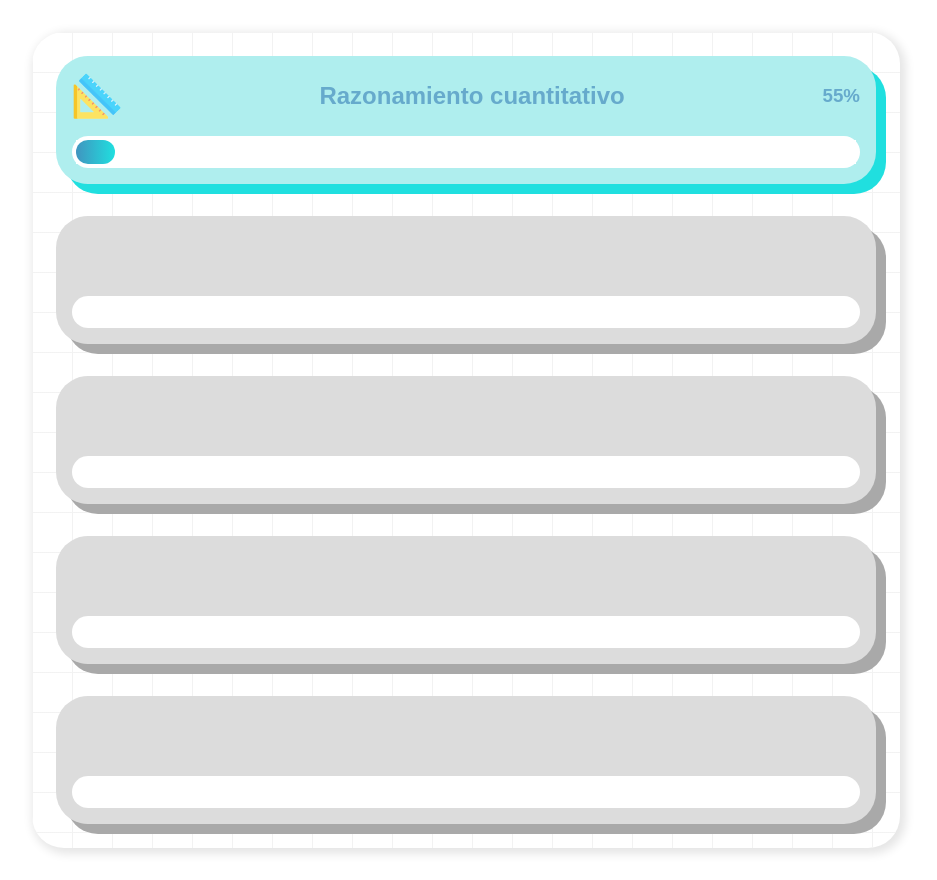
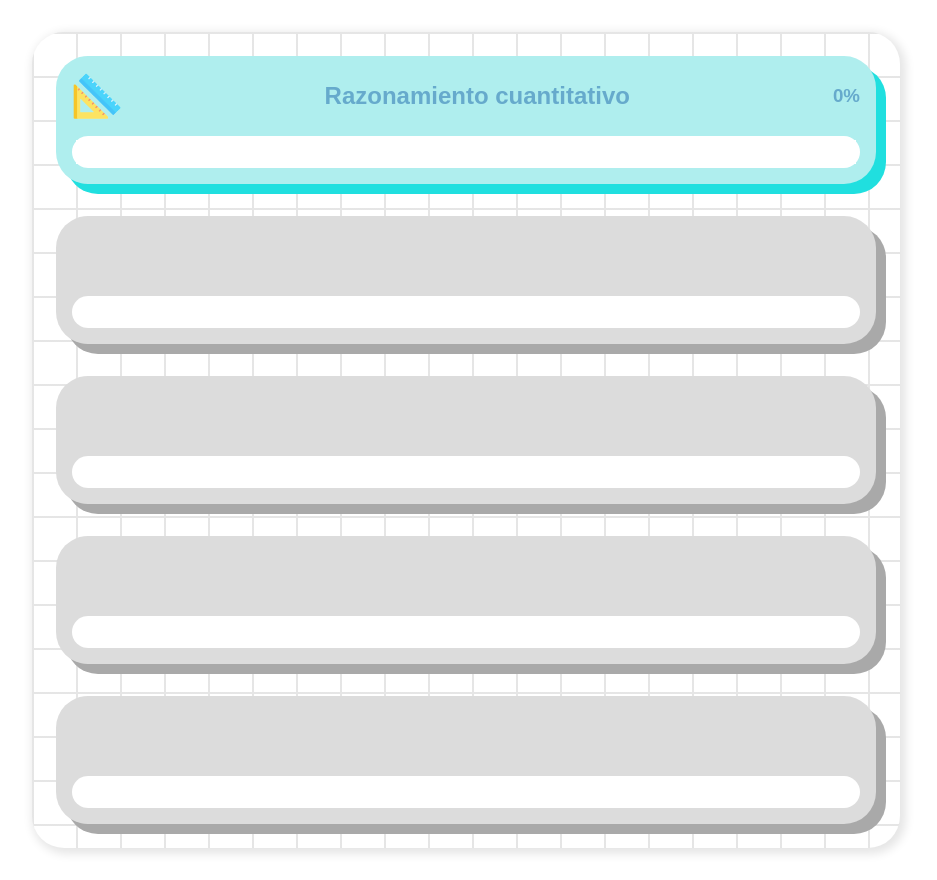
Before and after one commit to LevelOneNino/Prueba-Saber-Pro, a plain HTML site: page index.html in a window 1280 px wide. Shown: the whole page, without its empty margins (174-1111 px from the left). Drawn offline with Linux system fonts and the light colour scheme.

Commit message:
feat: List of questions autommated

```diff
--- a/css/style.css
+++ b/css/style.css
@@ -6,6 +6,11 @@
 
 body {
 	font-family: sans-serif, system-ui;
+	/* background-color: hsl(180 50% 80%); */
+	/* background-image: url('../assets/images/bg.jpg'); */
+	/* background-repeat: no-repeat; */
+	/* background-attachment: fixed; */
+	/* background-size: cover; */
 }
 
 main {
@@ -15,81 +20,15 @@ main {
 	padding: 2em 1em;
 }
 
-.paper {
+#paper {
+	background-color: white;
 	width: 100%;
 	min-height: 90svh;
 	padding: 1.5em;
 	border-radius: 2em;
 	background-image:
-		linear-gradient(hsl(0 0% 95%) 1px, transparent 1px),
-		linear-gradient(90deg, hsl(0 0% 95%) 1px, transparent 1px);
-	background-size: 40px 40px;
+		linear-gradient(hsl(0 0% 90%) 2px, transparent 2px),
+		linear-gradient(90deg, hsl(0 0% 90%) 2px, transparent 2px);
+	background-size: 44px 44px;
 	box-shadow: 3px 3px 10px 3px hsl(from black h s l / 0.1);
 }
-
-.modulo-disabled {
-	display: block;
-	width: 100%;
-	padding: 1em;
-	margin-top: 2em;
-	background-color: gainsboro;
-	box-shadow: 10px 10px darkgray;
-	border-radius: 2em;
-}
-
-.modulo-disabled>.title {
-	height: 3em;
-}
-
-.modulo-disabled>.progress {
-	width: 100%;
-	height: 2em;
-	margin-inline: auto;
-	margin-top: 1em;
-	border-radius: 2em;
-	background-color: white;
-}
-
-.modulo {
-	display: block;
-	width: 100%;
-	padding: 1em;
-	text-decoration: none;
-	background-color: paleturquoise;
-	box-shadow: 10px 10px hsl(180 75% 50%);
-	border-radius: 2em;
-}
-
-.modulo>.title {
-	text-align: center;
-	display: flex;
-	justify-content: space-between;
-	align-items: center;
-	color: hsl(200 50% 60%);
-}
-
-.modulo>.progress {
-	display: block;
-	appearance: none;
-	width: 100%;
-	height: 2em;
-	margin-inline: auto;
-	margin-top: 1em;
-	border-radius: 2em;
-	border: 0.3em solid white;
-	background-color: white;
-}
-
-.modulo>.progress::-webkit-progress-bar {
-	background-color: white;
-}
-
-.modulo>.progress::-webkit-progress-value {
-	background-image: linear-gradient(to right, hsl(200 50% 50%), hsl(180 75% 50%));
-	border-radius: 2em;
-}
-
-.modulo>.progress::-moz-progress-bar {
-	background-image: linear-gradient(to right, hsl(200 50% 50%), hsl(180 75% 50%));
-	border-radius: 2em;
-}
--- a/index.html
+++ b/index.html
@@ -6,18 +6,21 @@
 	<meta name="viewport" content="width=device-width, initial-scale=1">
 	<title>Prepárate Saber Pro</title>
 	<link href="css/style.css" rel="stylesheet">
+	<link href="css/index.css" rel="stylesheet">
+	<script src="js/data.js"></script>
+	<script src="js/index.js"></script>
 </head>
 
 <body>
 	<main>
-		<div class="paper">
-			<a href="razonamiento_matematico.html" class="modulo">
+		<div id="paper">
+			<a id="razonamiento_cuantitativo" href="modulos/razonamiento_cuantitativo.html" class="modulo">
 				<div class="title">
-					<img src="images/razonamiento_cuantitativo.png" alt="icono" height="48">
+					<img src="assets/images/razonamiento_cuantitativo.png" alt="icono" height="48">
 					<h2>Razonamiento cuantitativo</h2>
-					<h3>55%</h3>
+					<h3>0%</h3>
 				</div>
-				<progress value="5" max="100" class="progress"></progress>
+				<progress value="0" max="100" class="progress"></progress>
 			</a>
 			<div class="modulo-disabled">
 				<div class="title"></div>
--- /dev/null
+++ b/js/data.js
@@ -0,0 +1,201 @@
+answered = localStorage.getItem("answered")
+if (!answered) {
+	localStorage.setItem("answered", JSON.stringify([]))
+	answered = localStorage.getItem("answered")
+}
+answered = JSON.parse(answered)
+
+questionnaire = [
+	{
+		"titulo": "Rango etario",
+		"contexto": "A continuación se presenta la pirámide de edades de la población de Cartagena de Indias en el año 1777.",
+		"imagen": "../assets/images/grafico-5.png",
+		"pregunta": "Según la gráfica, la mayor cantidad de	mujeres está en el ragon etario:",
+		"respuestas": [
+			{ "texto": "0-29", "correcta": true },
+			{ "texto": "40-89", "correcta": false },
+			{ "texto": "25-59", "correcta": false },
+			{ "texto": "20-39", "correcta": false },
+		]
+	},
+	{
+		"titulo": "Porcentaje",
+		"contexto": "A continuación se presenta la pirámide de edades de la población de Cartagena de Indias en el año 1777.",
+		"imagen": "../assets/images/grafico-5.png",
+		"pregunta": "Si se desea calcular el porcentaje de personas entre 15 y 34 años respecto al total de la población, ¿cuál de las siguientes expresiones representa correctamente el procedimiento?",
+		"respuestas": [
+			{ "texto": "(Número de personas entre 15 y 34 años / Total de la población) × 100", "correcta": true },
+			{ "texto": "(Número de personas entre 15 y 34 años / Número de mujeres) × 100", "correcta": false },
+			{ "texto": "ninguna de las anteriores", "correcta": false },
+			{ "texto": "(Número de personas entre 15 y 34 años / Número de hombres) × 100", "correcta": false },
+		]
+	},
+	{
+		"titulo": "Estructura demográfica",
+		"contexto": "A continuación se presenta la pirámide de edades de la población de Cartagena de Indias en el año 1777.",
+		"imagen": "../assets/images/grafico-5.png",
+		"pregunta": "Según la pirámide de edades, ¿cuál de las siguientes afirmaciones es más adecuada para describir la estructura demográfica de Cartagena en 1777?",
+		"respuestas": [
+			{ "texto": "La población estaba compuesta principalmente por adultos mayores.", "correcta": false },
+			{ "texto": "La población tenía una proporción equilibrada entre hombres y mujeres en todos los rangos de edad.", "correcta": false },
+			{ "texto": "La población tenía una base ancha, lo que indica alta natalidad.", "correcta": true },
+			{ "texto": "La mayoría de la población estaba en edad avanzada, lo que indica baja mortalidad.", "correcta": false },
+		]
+	},
+	{
+		"titulo": "Tasa de masculinidad",
+		"contexto": "A continuación se presenta la pirámide de edades de la población de Cartagena de Indias en el año 1777.",
+		"imagen": "../assets/images/grafico-5.png",
+		"pregunta": "La tasa de masculinidad es un indicador demográfico que se calcula como (# hombres/# mujeres) x100 en una población determinada. En el caso de estudio, ¿qué tendencia se observa en la tasa de masculinidad a medida que aumenta la edad?",
+		"respuestas": [
+			{ "texto": "Aumenta progresivamente", "correcta": false },
+			{ "texto": "Se mantiene constante", "correcta": false },
+			{ "texto": "Disminuye progresivamente", "correcta": true },
+			{ "texto": "Fluctúa sin patrón definido", "correcta": false },
+		]
+	},
+	{
+		"titulo": "Edad mayor",
+		"contexto": "A continuación se presenta la pirámide de edades de la población de Cartagena de Indias en el año 1777.",
+		"imagen": "../assets/images/grafico-5.png",
+		"pregunta": "¿Cuál de las siguientes afirmaciones es más adecuada para justificar por qué hay menos hombres en los grupos de edad mayores?",
+		"respuestas": [
+			{ "texto": "La gráfica no permite hacer ninguna inferencia sobre la mortalidad.", "correcta": false },
+			{ "texto": "La gráfica muestra que los hombres eran más numerosos en todos los grupos de edad.", "correcta": false },
+			{ "texto": "Los hombres vivían más años que las mujeres en esa época.", "correcta": false },
+			{ "texto": "Es probable que la mortalidad masculina aumentara con la edad.", "correcta": true },
+		]
+	},
+	{
+		"titulo": "Edad mayor",
+		"contexto": "A continuación se presenta una tabla correspondiente con el censo de 1851, por sexos, de algunas de las principales ciudades de Colombia de la época.",
+		"imagen": "../assets/images/cuadro_3.png",
+		"pregunta": "¿Cuál de las siguientes afirmaciones es correcta según los datos de la tabla?",
+		"respuestas": [
+			{ "texto": "En todas las ciudades hay más mujeres que hombres.", "correcta": true },
+			{ "texto": "En ninguna ciudad hay más mujeres que hombres.", "correcta": false },
+			{ "texto": "En algunas ciudades hay más hombres que mujeres.", "correcta": false },
+			{ "texto": "Todas las ciudades tienen igual número de hombres y mujeres.", "correcta": false },
+		]
+	},
+	{
+		"titulo": "Investigación adicional",
+		"contexto": "A continuación se presenta una tabla correspondiente con el censo de 1851, por sexos, de algunas de las principales ciudades de Colombia de la época.",
+		"imagen": "../assets/images/cuadro_3.png",
+		"pregunta": "Si una ciudad tiene una diferencia significativa entre el número de hombres y mujeres, ¿cuál de las siguientes afirmaciones sería más adecuada para justificar una investigación adicional?",
+		"respuestas": [
+			{ "texto": "La diferencia indica que la ciudad tenía una población equilibrada.", "correcta": false },
+			{ "texto": "La diferencia puede deberse a errores de transcripción en el censo.", "correcta": true },
+			{ "texto": "La diferencia sugiere que no se necesita más análisis.", "correcta": false },
+			{ "texto": "La diferencia no tiene relevancia estadística.", "correcta": false },
+		]
+	},
+	{
+		"titulo": "Menor población",
+		"contexto": "A continuación se presenta una tabla correspondiente con el censo de 1851, por sexos, de algunas de las principales ciudades de Colombia de la época.",
+		"imagen": "../assets/images/cuadro_3.png",
+		"pregunta": "Si se observa que una ciudad tiene una población total mucho menor que otras, ¿cuál de las siguientes afirmaciones es más adecuada?",
+		"respuestas": [
+			{ "texto": "La ciudad tenía una economía más fuerte.", "correcta": false },
+			{ "texto": "La ciudad tenía más mujeres que hombres.", "correcta": false },
+			{ "texto": "La ciudad era probablemente menos urbanizada o menos desarrollada.", "correcta": true },
+			{ "texto": "La ciudad probablemente tenía una alta densidad poblacional.", "correcta": false },
+		]
+	},
+	{
+		"titulo": "Proporción poblacional",
+		"contexto": "A continuación se presenta una tabla correspondiente con el censo de 1851, por sexos, de algunas de las principales ciudades de Colombia de la época.",
+		"imagen": "../assets/images/cuadro_3.png",
+		"pregunta": "Según la tabla, la ciudad con más mujeres en proporción a su población total era:",
+		"respuestas": [
+			{ "texto": "Cartagena", "correcta": true },
+			{ "texto": "Bogotá", "correcta": false },
+			{ "texto": "Barranquilla", "correcta": false },
+			{ "texto": "Popayán", "correcta": false },
+		]
+	},
+	{
+		"titulo": "Diferencia porcentual",
+		"contexto": "A continuación se presenta un gráfico que muestra el porcentaje de la población de Cartagena de Indias que alcanzó algún nivel de enseñanza en los rangos de edad 25–64 y 25–34 años, desagregado por género, según el censo de 2005. Básica en el gráfico es hasta 9no grado, básica incompleta es que terminó antes del 9no, y media completa es desde 10mo hasta 11no o 12 grado.",
+		"imagen": "../assets/images/grafico_9.png",
+		"pregunta": "Según el gráfico, el nivel educativo que presenta la mayor diferencia porcentual entre hombres y mujeres de 25 a 34 años es:",
+		"respuestas": [
+			{ "texto": "Básica completa", "correcta": false },
+			{ "texto": "Universitaria completa", "correcta": true },
+			{ "texto": "Básica incompleta", "correcta": false },
+			{ "texto": "Media completa", "correcta": false },
+		]
+	},
+	{
+		"titulo": "Educación secundaria completa",
+		"contexto": "A continuación se presenta un gráfico que muestra el porcentaje de la población de Cartagena de Indias que alcanzó algún nivel de enseñanza en los rangos de edad 25–64 y 25–34 años, desagregado por género, según el censo de 2005. Básica en el gráfico es hasta 9no grado, básica incompleta es que terminó antes del 9no, y media completa es desde 10mo hasta 11no o 12 grado.",
+		"imagen": "../assets/images/grafico_9.png",
+		"pregunta": "Si se desea calcular el porcentaje total de personas entre 25 y 64 años que alcanzaron al menos educación secundaria completa (hasta 11 o 12 grado), ¿cuál de las siguientes combinaciones de datos se deben sumar?",
+		"respuestas": [
+			{ "texto": "básica incompleta, básica completa, media y superior completa", "correcta": false },
+			{ "texto": "superior completa", "correcta": false },
+			{ "texto": "media completa y superior completa", "correcta": true },
+			{ "texto": "básica incompleta, básica completa y media completa", "correcta": false },
+		]
+	},
+	{
+		"titulo": "Educación básica incompleta",
+		"contexto": "A continuación se presenta un gráfico que muestra el porcentaje de la población de Cartagena de Indias que alcanzó algún nivel de enseñanza en los rangos de edad 25–64 y 25–34 años, desagregado por género, según el censo de 2005. Básica en el gráfico es hasta 9no grado, básica incompleta es que terminó antes del 9no, y media completa es desde 10mo hasta 11no o 12 grado.",
+		"imagen": "../assets/images/grafico_9.png",
+		"pregunta": "Si se observa que en el grupo de 25–64 años hay más hombres con básica incompleta que mujeres, ¿cuál de las siguientes afirmaciones es más adecuada?",
+		"respuestas": [
+			{ "texto": "Las mujeres no acceden a la educación primaria.", "correcta": false },
+			{ "texto": "Los hombres abandonan más la educación básica.", "correcta": true },
+			{ "texto": "La educación primaria no es obligatoria para los hombres.", "correcta": false },
+			{ "texto": "Los cartageneros prefieren enviar a la escuela a las mujeres mas no a los hombres.", "correcta": false },
+		]
+	},
+	{
+		"titulo": "Mujeres universitarias",
+		"contexto": "A continuación se presenta un gráfico que muestra el porcentaje de la población de Cartagena de Indias que alcanzó algún nivel de enseñanza en los rangos de edad 25–64 y 25–34 años, desagregado por género, según el censo de 2005. Básica en el gráfico es hasta 9no grado, básica incompleta es que terminó antes del 9no, y media completa es desde 10mo hasta 11no o 12 grado.",
+		"imagen": "../assets/images/grafico_9.png",
+		"pregunta": "Si el 20% de las mujeres entre 25 y 64 años tuviesen educación universitaria completa y el total de mujeres en ese grupo es 9800, las mujeres universitarias serían:",
+		"respuestas": [
+			{ "texto": "980", "correcta": false },
+			{ "texto": "800", "correcta": false },
+			{ "texto": "2000", "correcta": false },
+			{ "texto": "1960", "correcta": true },
+		]
+	},
+	{
+		"titulo": "Diferencia en nivel de educación",
+		"contexto": "A continuación se presenta un gráfico que muestra el porcentaje de la población de Cartagena de Indias que alcanzó algún nivel de enseñanza en los rangos de edad 25–64 y 25–34 años, desagregado por género, según el censo de 2005. Básica en el gráfico es hasta 9no grado, básica incompleta es que terminó antes del 9no, y media completa es desde 10mo hasta 11no o 12 grado.",
+		"imagen": "../assets/images/grafico_9.png",
+		"pregunta": "¿Cuál de las siguientes afirmaciones es más adecuada para explicar por qué las mujeres entre 25 y 34 años tienen mayores niveles de educación superior que los hombres?",
+		"respuestas": [
+			{ "texto": "Los hombres no están interesados en la educación universitaria.", "correcta": false },
+			{ "texto": "Las políticas educativas recientes han favorecido el acceso femenino a la educación superior.", "correcta": true },
+			{ "texto": "Las mujeres tienen más tiempo libre para estudiar.", "correcta": false },
+			{ "texto": "Las mujeres siempre han tenido mayor acceso a la educación.", "correcta": false },
+		]
+	},
+	{
+		"titulo": "Analizando gráficas",
+		"contexto": "A continuación se presenta un gráfico que muestra el porcentaje de la población de Cartagena de Indias que alcanzó algún nivel de enseñanza en los rangos de edad 25–64 y 25–34 años, desagregado por género, según el censo de 2005. Básica en el gráfico es hasta 9no grado, básica incompleta es que terminó antes del 9no, y media completa es desde 10mo hasta 11no o 12 grado.",
+		"imagen": "../assets/images/grafico_9.png",
+		"pregunta": "De la gráfica se puede concluir que:",
+		"respuestas": [
+			{ "texto": "Los hombres no están interesados en la educación universitaria porque prefieren ser mototaxistas.", "correcta": false },
+			{ "texto": "La población joven para el año 2005 tenía menos formación educativa que la población adulta mayor", "correcta": false },
+			{ "texto": "Cartagena es una ciudad donde todos los grupos de edades y sexos tienen la misma formación educativa", "correcta": false },
+			{ "texto": "La población joven para el año 2005 tenía mejor formación educativa que la población adulta mayor.", "correcta": true },
+		]
+	},
+	{
+		"titulo": "Analizando conclusiones",
+		"contexto": "A continuación se presenta un gráfico que muestra el porcentaje de la población de Cartagena de Indias que alcanzó algún nivel de enseñanza en los rangos de edad 25–64 y 25–34 años, desagregado por género, según el censo de 2005. Básica en el gráfico es hasta 9no grado, básica incompleta es que terminó antes del 9no, y media completa es desde 10mo hasta 11no o 12 grado.",
+		"imagen": "../assets/images/grafico_9.png",
+		"pregunta": "¿Cuál de las siguientes afirmaciones es incorrecta según el gráfico?",
+		"respuestas": [
+			{ "texto": "Las mujeres jóvenes tienen mayor nivel educativo que los hombres jóvenes.", "correcta": false },
+			{ "texto": "Los hombres superan a las mujeres en todos los niveles educativos.", "correcta": true },
+			{ "texto": "La proporción de personas con educación universitaria completa es mayor en el grupo 25-34 que en el grupo 25-64.", "correcta": false },
+			{ "texto": "La brecha de género en educación superior favorece a las mujeres en 2005.", "correcta": false },
+		]
+	},
+]
--- /dev/null
+++ b/js/index.js
@@ -0,0 +1,17 @@
+document.addEventListener("DOMContentLoaded", () => {
+	let razonamiento_cuantitativo = document.getElementById("razonamiento_cuantitativo")
+	let h3 = razonamiento_cuantitativo.querySelector("div").querySelector("h3")
+	let progress = razonamiento_cuantitativo.querySelector("progress")
+
+	answered = [... new Set(answered)]
+	let percentage = (answered.length / questionnaire.length) * 100
+
+	h3.textContent = `${percentage}%`
+	progress.value = percentage
+
+	questionnaire.forEach(pregunta => {
+		pregunta['respuestas'].forEach(respuesta => {
+			console.log(respuesta['texto'], respuesta['correcta'])
+		});
+	});
+})
```
Also changed, not shown: css/index.css (added, +66 -0 lines), css/razonamiento_cuantitativo.css (added, +20 -0 lines), js/razonamiento_cuantitativo.js (added, +22 -0 lines), modulos/razonamiento_cuantitativo.html (added, +28 -0 lines), assets/icons/dot.png (added), assets/icons/star.png (added), assets/images/bg.jpg (added), assets/images/cuadro_3.png (added), assets/images/grafico-5.png (added), assets/images/grafico_9.png (added), assets/images/razonamiento_cuantitativo.png (renamed from images/razonamiento_cuantitativo.png), fonts/Montserrat-Bold.ttf (deleted), fonts/Montserrat.ttf (deleted), fonts/Oswald.ttf (deleted), 1 more files.
